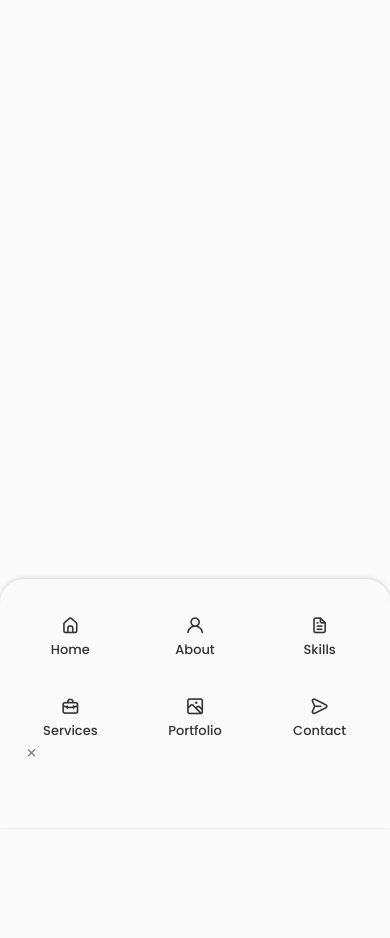
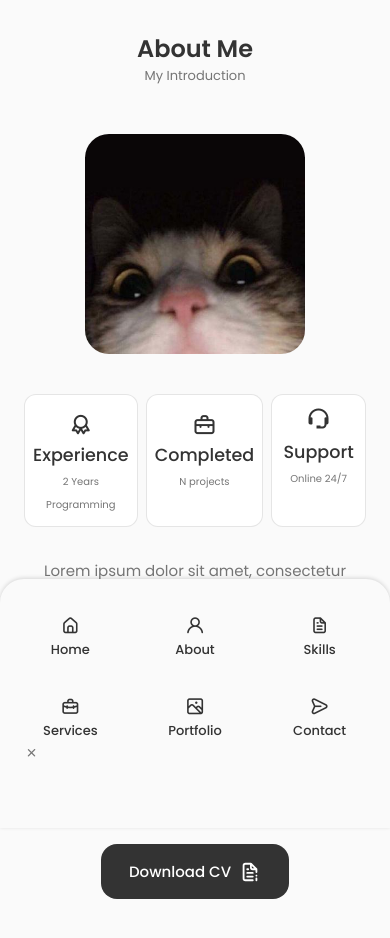
Before and after one commit to Shozab-N18/Shozab-N18.github.io, a React (Create React App) app in the folder portfolio/: page / in a window 390 px wide. Shown: the part 860-1798 px from the top of the page. Before the commit the page ends 859 px from the top, so only its background shows below. Built offline with nearby package versions, Linux system fonts and the light colour scheme.

Commit message:
Implement about me section, ensuring its responsive to screen size.

```diff
--- a/portfolio/src/App.css
+++ b/portfolio/src/App.css
@@ -188,8 +188,16 @@ button:hover {
 }
 /* MEDIUM DEVICES */
 @media screen and (max-width: 768px) {
+  body {
+    margin: 0 0 var(--header-height) 0;
+  }
+
   .section {
     padding: 2rem 0 4rem;
+  }
+
+  .section__subtitle {
+    margin-bottom: var(--mb-3);
   }
 }
 
--- a/portfolio/src/App.js
+++ b/portfolio/src/App.js
@@ -1,8 +1,7 @@
-import logo from './logo.svg';
 import './App.css';
 import Header from './components/header/Header';
 import Home from './components/header/home/Home';
-
+import About from './components/header/about/About';
 
 function App() {
   return (
@@ -11,6 +10,7 @@ function App() {
 
       <main className='main'>
         <Home/>
+        <About/>
       </main>
     </div>
   );
--- /dev/null
+++ b/portfolio/src/components/header/about/About.jsx
@@ -0,0 +1,32 @@
+import React from 'react';
+import "./about.css";
+import MyImage from "../../../assets/cat-pfp.jpg";
+import CV from "../../../assets/Computer Science CV.pdf";
+import Info from './Info';
+
+const About = () => {
+  return (
+    <section className="about section">
+        <h2 className="section__title">About Me</h2>
+        <span className="section__subtitle">My Introduction</span>
+
+        <div className="about__container container grid">
+            <img src={MyImage} alt="" className="about__img" />
+
+            <div className="about__data">
+                <Info/>
+
+                <p className="about__description"> Lorem ipsum dolor sit amet, consectetur adipiscing elit, sed do eiusmod tempor incididunt ut labore et dolore magna aliqua. Ut enim ad minim veniam, quis nostrud exercitation ullamco laboris nisi ut aliquip ex ea commodo consequat. Duis aute irure dolor in reprehenderit in voluptate velit esse cillum dolore eu fugiat nulla pariatur. Excepteur sint occaecat cupidatat non proident, sunt in culpa qui officia deserunt mollit anim id est laborum.</p>
+
+                <a href={CV} download="CV.pdf" className="button button--flex">
+                    Download CV
+                    <svg class="button__icon" width="24" height="24" xmlns="http://www.w3.org/2000/svg" viewBox="0 0 24 24" id="file-info-alt"><path fill="var(--container-color)" d="M15,16H9a1,1,0,0,0,0,2h6a1,1,0,0,0,0-2ZM9,10h1a1,1,0,0,0,0-2H9a1,1,0,0,0,0,2Zm6,2H9a1,1,0,0,0,0,2h6a1,1,0,0,0,0-2Zm4.71,3.29a1,1,0,0,0-.33-.21.92.92,0,0,0-.76,0,1,1,0,0,0-.33.21,1.15,1.15,0,0,0-.21.33,1,1,0,0,0,.21,1.09A1,1,0,0,0,19,17a1,1,0,0,0,.38-.08,1.15,1.15,0,0,0,.33-.21,1,1,0,0,0,.21-1.09A1.15,1.15,0,0,0,19.71,15.29ZM20,8.94a1.31,1.31,0,0,0-.06-.27l0-.09a1.07,1.07,0,0,0-.19-.28h0l-6-6h0a1.07,1.07,0,0,0-.28-.19.32.32,0,0,0-.09,0A.88.88,0,0,0,13.05,2H7A3,3,0,0,0,4,5V19a3,3,0,0,0,3,3h8a1,1,0,0,0,0-2H7a1,1,0,0,1-1-1V5A1,1,0,0,1,7,4h5V7a3,3,0,0,0,3,3h3v2a1,1,0,0,0,2,0V9S20,9,20,8.94ZM15,8a1,1,0,0,1-1-1V5.41L16.59,8Zm4,10a1,1,0,0,0-1,1v2a1,1,0,0,0,2,0V19A1,1,0,0,0,19,18Z"></path></svg>
+                </a>
+
+            </div>
+        </div>
+    </section>
+  )
+}
+
+export default About
--- /dev/null
+++ b/portfolio/src/components/header/about/Info.jsx
@@ -0,0 +1,31 @@
+import React from 'react'
+
+const Info = () => {
+  return (
+    <div className="about__info grid">
+      <div className="about__box">
+        <i class="uil uil-award about__icon"></i>
+
+        <h3 className="about__title">Experience</h3>
+        <span className="about__subtitle">2 Years Programming</span>
+      </div>
+
+      <div className="about__box">
+        <i class="uil uil-suitcase about__icon"></i>
+
+        <h3 className="about__title">Completed</h3>
+        <span className="about__subtitle">N projects</span>
+      </div>
+
+      <div className="about__box">
+        <i class='bx bx-support about__icon'></i>
+
+        <h3 className="about__title">Support</h3>
+        <span className="about__subtitle">Online 24/7</span>
+      </div>
+
+    </div>
+  )
+}
+
+export default Info
--- /dev/null
+++ b/portfolio/src/components/header/about/about.css
@@ -0,0 +1,92 @@
+.about__container {
+    grid-template-columns: repeat(2, 1fr);
+    align-items:  center;
+    column-gap: 4rem;
+}
+
+.about__img {
+    width: 350px;
+    border-radius: 1.5rem;
+    justify-self: center;
+}
+
+.about__info {
+    grid-template-columns: repeat(3, 140px);
+    gap:  0.5rem;
+    margin-bottom: var(--mb-2);
+}
+
+.about__box {
+    background-color: var(--container-color);
+    border: 1px solid rgba(0,0,0,0.1);
+    border-radius: 0.75rem;
+    text-align: center;
+    padding: 1rem 1.25rem;
+}
+
+.about__icon {
+    font-size:  1.5rem;
+    color: var(--title-color);
+    margin-bottom: var(--mb-0-5);
+}
+
+.about__title {
+    font-size: --small-font-size;
+    font-weight: var(--font-medium);
+}
+
+.about__subtitle {
+    font-size:  var(--tiny-font-size);
+}
+
+.about__description {
+    padding: 0 4rem 0 0;
+    margin-bottom:  var(--mb-2);
+}
+
+/* =========== BREAKPOINTS ========== */
+/* LARGE DEVICES */
+@media screen and (max-width: 992px) {
+    .about__container {
+        grid-template-columns: 1fr;
+        row-gap: 2.5rem;
+    }
+
+    .about__img {
+        width: 220px;
+
+    }
+
+    .about__box {
+        padding: 0.75rem 0.5rem;
+    }
+
+    .about__data {
+        text-align: center;
+    }
+
+    .about__info {
+        justify-content:  center;
+    }
+
+    .about__description {
+        padding:  0 5rem;
+        margin-bottom: 2rem;
+    }
+  }
+  /* MEDIUM DEVICES */
+  @media screen and (max-width: 576px) {
+    .about__info {
+        grid-template-columns: repeat(3, 1fr);
+    }
+
+    .about__description {
+        padding: 0;
+    }
+  }
+  /* SMALL DEVICES */
+  @media screen and (max-width: 350px) {
+    .about__info {
+        grid-template-columns: repeat(2, 1fr);
+    }
+  }
```
Also changed, not shown: portfolio/src/assets/file-img.svg (added), 1 other file (tests, documents, lock files or other folders).
